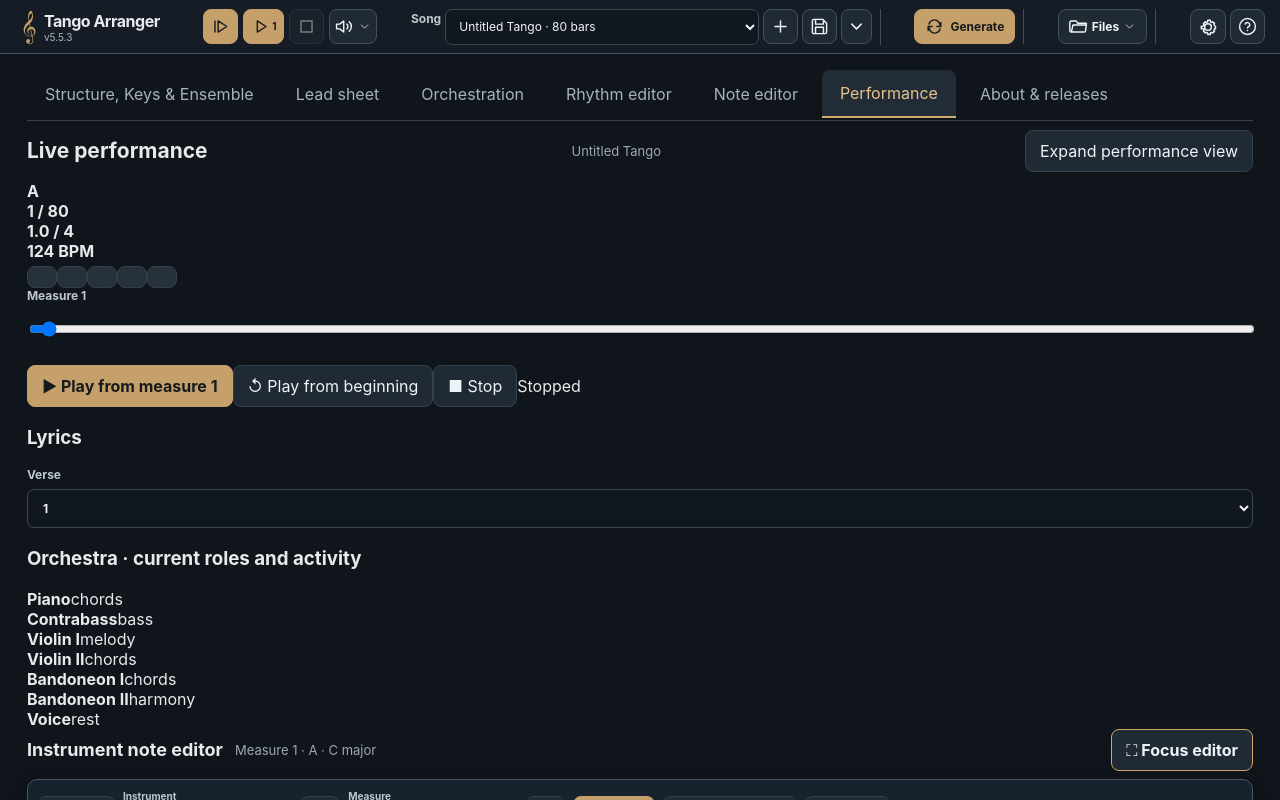
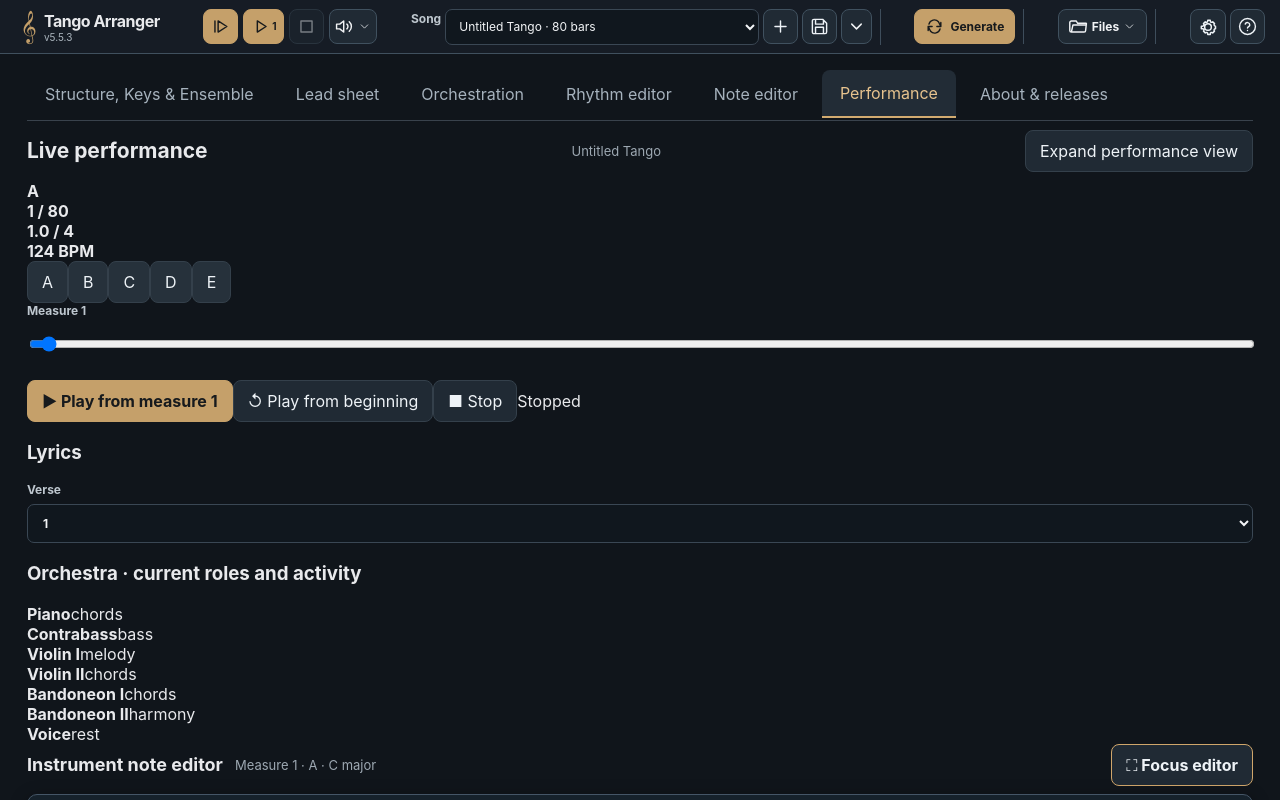
Before and after one commit to niwrA/tango-arranger, a Vue app: page / in a window 1280 px wide. Both pictures are taken after a click on the button "Performance". Shown: the top 800 px of the page. Built offline with nearby package versions, Linux system fonts and the light colour scheme.

Commit message:
Use actual section span label in performance timeline

```diff
--- a/src/App.vue
+++ b/src/App.vue
@@ -1839,7 +1839,7 @@ function addArrastre(){const inst:'Piano'='Piano';const b=selectedBar.value,offs
  <section v-if="active==='performance'" class="performance-workspace" :class="{'performance-expanded':performanceFull}">
   <div class="section-heading"><h2>Live performance</h2><span>{{project.title}}</span><button type="button" class="secondary" @click="performanceFull=!performanceFull">{{performanceFull?'Exit expanded view':'Expand performance view'}}</button></div>
   <div class="performance-status"><div><span class="muted">SECTION</span><strong>{{performanceSection}}</strong></div><div><span class="muted">MEASURE</span><strong>{{performanceBar+1}} / {{project.bars.length}}</strong></div><div><span class="muted">BEAT</span><strong>{{performanceMeasureBeat.toFixed(1)}} / {{project.beats}}</strong></div><div><span class="muted">TEMPO</span><strong>{{project.bpm}} BPM</strong></div></div>
-  <div class="performance-section-strip"><button v-for="(span,i) in performanceSections" :key="i" type="button" :class="{'performance-section-current':span.section===performanceSection}" :style="{flex:span.measures}" @click="performanceSeek(span.start)" :title="`Jump to section ${span.section}, measure ${span.start+1}`">{{span.section}}</button></div>
+  <div class="performance-section-strip"><button v-for="(span,i) in performanceSections" :key="i" type="button" :class="{'performance-section-current':span.label===performanceSection}" :style="{flex:span.measures}" @click="performanceSeek(span.start)" :title="`Jump to section ${span.label}, measure ${span.start+1}`">{{span.label}}</button></div>
   <label class="performance-seek">Measure {{performanceBar+1}} <input type="range" min="0" :max="Math.max(0,project.bars.length-1)" step="1" :value="performanceBar" @change="performanceSeek(Number(($event.target as HTMLInputElement).value))"/></label>
   <div class="performance-controls"><button type="button" class="primary" @click="play('selected')">▶ Play from measure {{selectedBar+1}}</button><button type="button" class="secondary" @click="play('beginning')">↺ Play from beginning</button><button type="button" class="secondary" :disabled="!playing" @click="stopPlayback">■ Stop</button><span role="status">{{playing?'Playing':'Stopped'}}</span></div>
   <div class="performance-lyrics"><div class="performance-lyrics-heading"><h3>Lyrics</h3><label>Verse <select v-model.number="performanceVerse"><option :value="1">1</option><option :value="2">2</option></select></label></div><div v-if="performanceLyricWindow.length" class="performance-lyric-line" aria-live="off"><span v-for="(item,i) in performanceLyricWindow" :key="`${item.note.start}:${i}`" :class="{'performance-lyric-active':item.active}">{{(performanceVerse===1?item.note.lyric:item.note.lyric2)||'·'}}</span></div><p v-else class="muted">No note-aligned lyrics in this score. Add syllables in the Voice note editor.</p><p class="hint">Highlight follows the score's syllable onset. Voice synthesis is not included in arrangement playback.</p></div>
```
